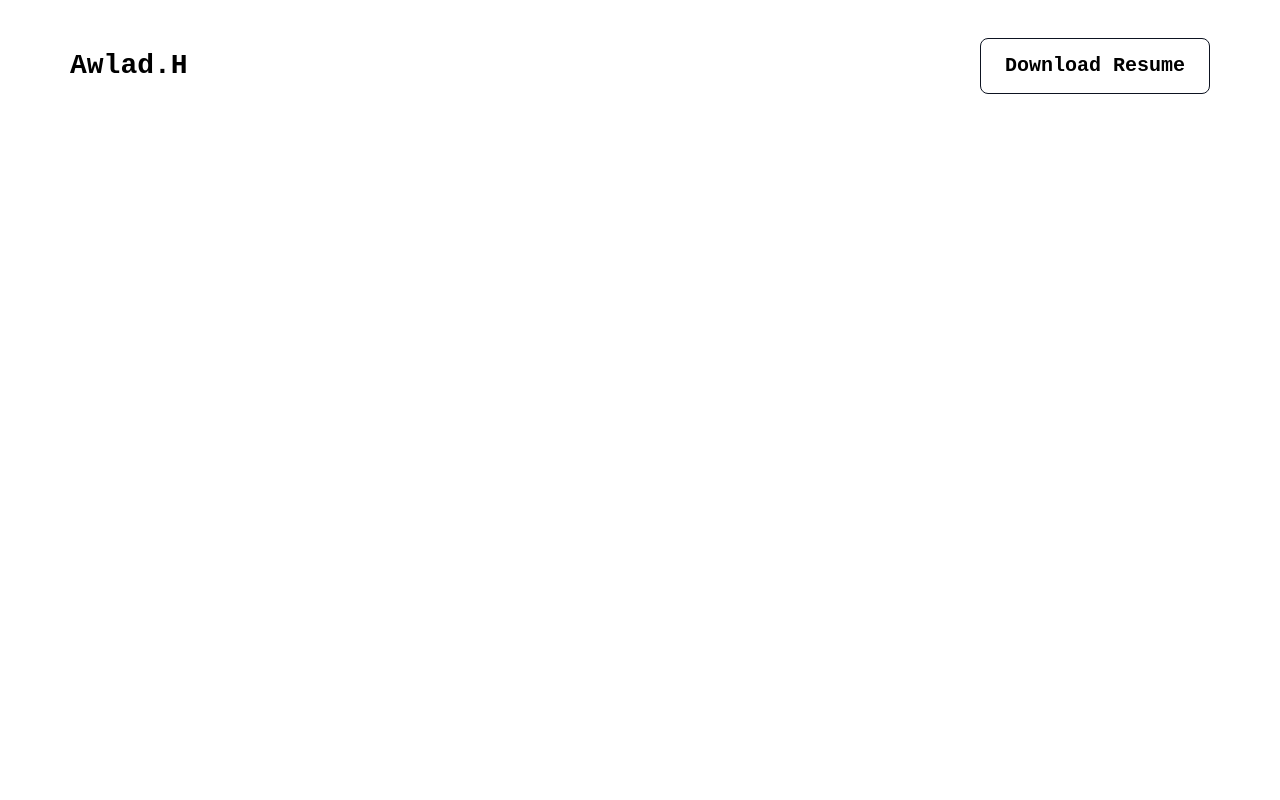
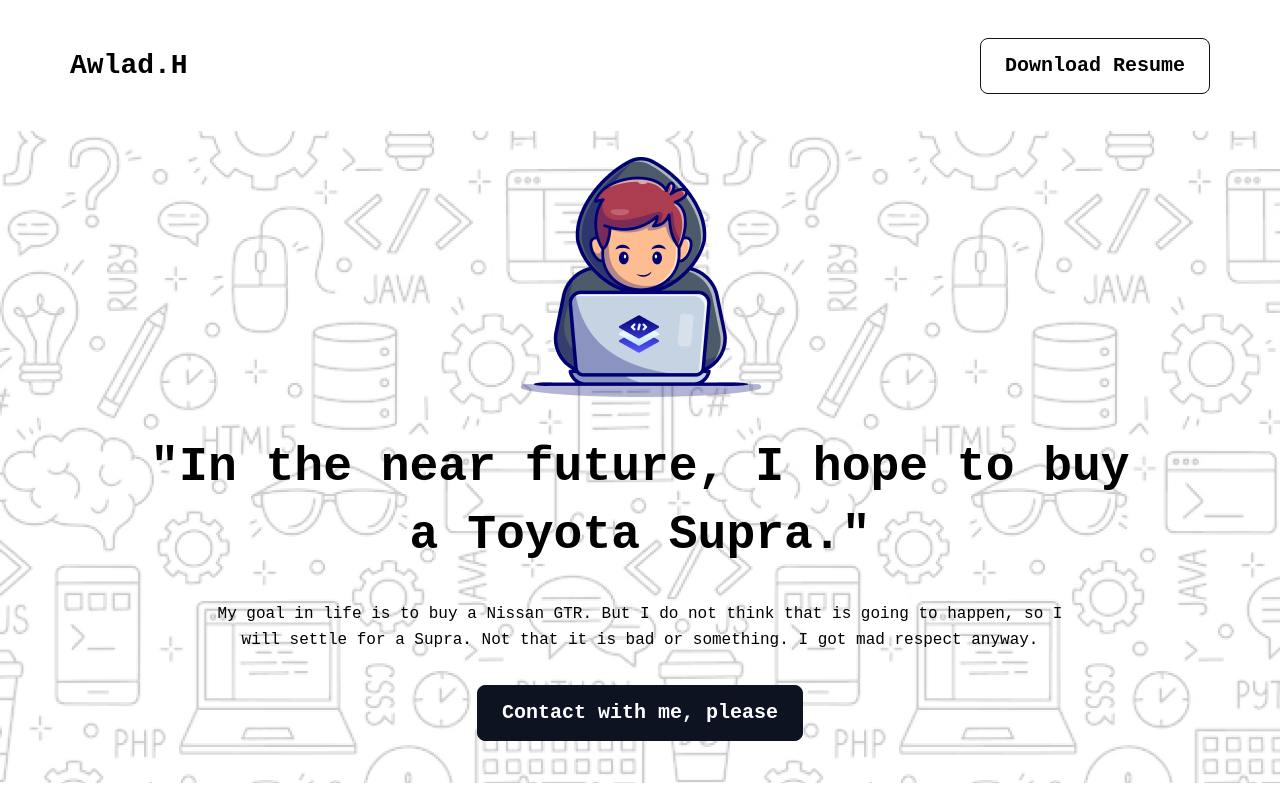
Before and after one commit to SheikhSHoq-Anindo/Assignment_1, a plain HTML site: page index.html in a window 1280 px wide. Drawn offline with Linux system fonts and the light colour scheme; a web font is replaced by a local one.

Commit message:
second comm, banner done

```diff
--- a/index.html
+++ b/index.html
@@ -14,7 +14,7 @@
 
 <body>
     <section class="main-dim m-center">
-        <header class="justify-inbetween m-center align-center">
+        <header class="flex row justify-inbetween m-center align-center">
             <div class="logo">
                 <p>Awlad.H</p>
             </div>
@@ -22,7 +22,24 @@
                 <p>Download Resume</p>
             </div>
         </header>
-        <section class="banner">
+        <section class="banner flex col">
+            <div class="banner-img m-center m-26">
+                <img src="assets/Group_transparent.png" alt="insert text here">
+            </div>
+            <div class="banner-largeText m-center m-32">
+                <h1 class="center">"In the near future, I hope to buy a Toyota Supra."</h1>
+            </div>
+            <div class="banner-subtitle m-center m-32">
+                <p class="center">My goal in life is to buy a Nissan GTR. But I do not think that is going to happen,
+                    so I will settle
+                    for
+                    a Supra. Not that it is bad or something. I got mad respect anyway.</p>
+            </div>
+            <div class="button bg-color text-color m-center bg-color m-32">
+                <p class="text-white center">Contact with me, please</p>
+            </div>
+        </section>
+        <section class="main">
 
         </section>
     </section>
--- a/styles.css
+++ b/styles.css
@@ -1,15 +1,26 @@
 * {
     margin: 0px;
-    background-color: white;
+
+}
+
+.flex {
+    display: flex;
+}
+
+.row {
+    flex-direction: row;
+}
+
+.col {
+    flex-direction: column;
 }
 
 .justify-inbetween {
-    display: flex;
-    flex-direction: row;
     justify-content: space-between;
 }
 
 .align-center {
+    display: flex;
     align-items: center;
 }
 
@@ -50,6 +61,76 @@
     line-height: 1;
 }
 
+/* header ends here
+banner starts here */
+
 .banner {
-    background-image: url;
+    background-image: url(assets/Hero-bg.png);
+    height: 652px;
+    max-width: 100%;
+    background-color: #ffffff1f;
 }
+
+.banner-img {
+    max-width: 240px;
+    height: auto;
+
+}
+
+.banner-img>img {
+    background-color: transparent;
+}
+
+.banner-largeText {
+    max-width: 998px;
+    background-color: rgba(255, 255, 255, 0);
+}
+
+.banner-largeText>h1 {
+    font-family: "Azeret Mono", monospace;
+    font-optical-sizing: auto;
+    font-weight: 800;
+    font-style: normal;
+    font-size: 48px;
+    line-height: 68px;
+}
+
+.banner-subtitle {
+    max-width: 852px;
+}
+
+.banner-subtitle>p {
+    font-family: "Azeret Mono", monospace;
+    font-optical-sizing: auto;
+    font-weight: 400;
+    font-style: normal;
+    font-size: 16px;
+    line-height: 26px;
+}
+
+.content-center {
+    align-content: center;
+}
+
+.bg-color {
+    background-color: #0D1321;
+}
+
+.text-white {
+    color: #FFF;
+}
+
+.center {
+    text-align: center;
+}
+
+.m-32 {
+    margin-top: 32px;
+}
+
+.m-26 {
+    margin-top: 26px;
+}
+
+/* banner ends here! */
+/* main starts here */
```
Also changed, not shown: assets/Group_transparent.png (added).
